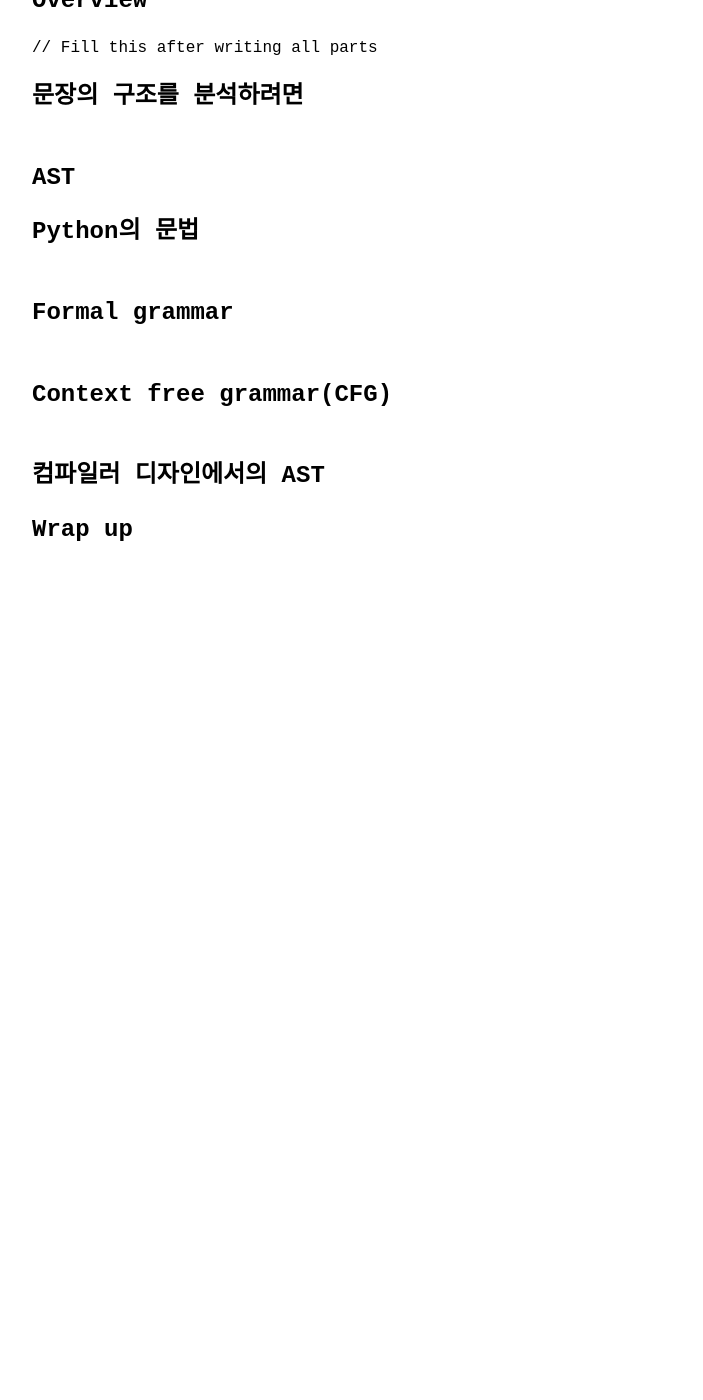
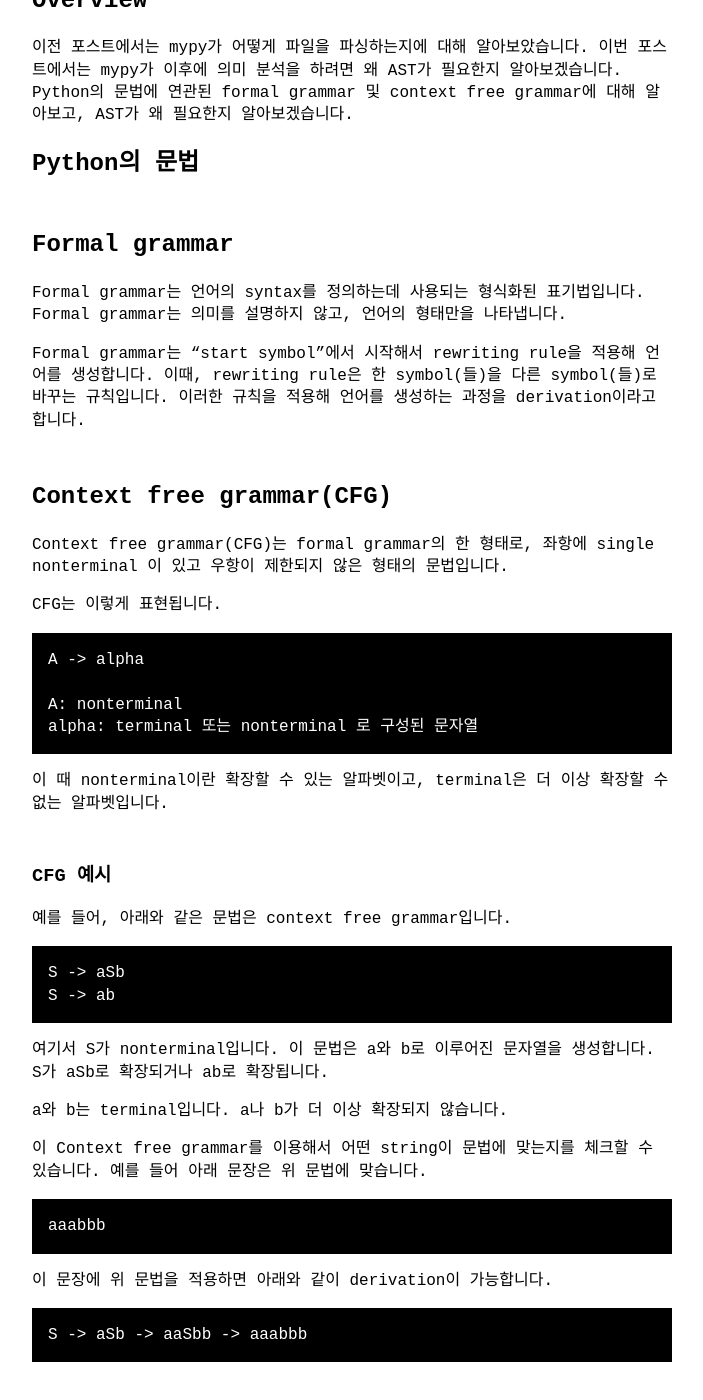
Before and after one commit to yangkyeongmo/yangkyeongmo.github.io, a Jekyll site: the page built from _posts/2023-07-23-mypy-2-1-why-ast.md, in a window 1280 px wide and 1400 px high, scrolled down 563 px. Shown: the whole window, without its empty margins (288-991 px from the left). Built offline with Jekyll 4.4.1, drawn with Linux system fonts in a browser that asks for light colours; our own code applies the rules of GitHub Pages for plain Markdown files; before the commit the page ends 1193 px from its top, so only the background shows below that; some of the changed text lies outside the part shown.

Commit message:
doc(post): 2023-07-23 mypy-2-1
doc(post): 2023-07-23 mypy-2-1

````diff
--- a/_posts/2023-07-23-mypy-2-1-why-ast.md
+++ b/_posts/2023-07-23-mypy-2-1-why-ast.md
@@ -23,18 +23,129 @@ tags: ["python"]
 
 # Overview
 
-// Fill this after writing all parts
-
-# 문장의 구조를 분석하려면
-
-## AST
+이전 포스트에서는 mypy가 어떻게 파일을 파싱하는지에 대해 알아보았습니다.
+이번 포스트에서는 mypy가 이후에 의미 분석을 하려면 왜 AST가 필요한지 알아보겠습니다.
+Python의 문법에 연관된 formal grammar 및 context free grammar에 대해 알아보고, AST가 왜 필요한지 알아보겠습니다.
 
 # Python의 문법
 
 ## Formal grammar
 
+Formal grammar는 언어의 syntax를 정의하는데 사용되는 형식화된 표기법입니다.
+Formal grammar는 의미를 설명하지 않고, 언어의 형태만을 나타냅니다.
+
+Formal grammar는 "start symbol"에서 시작해서 rewriting rule을 적용해 언어를 생성합니다.
+이때, rewriting rule은 한 symbol(들)을 다른 symbol(들)로 바꾸는 규칙입니다.
+이러한 규칙을 적용해 언어를 생성하는 과정을 derivation이라고 합니다.
+
 ## Context free grammar(CFG)
 
-## 컴파일러 디자인에서의 AST
+Context free grammar(CFG)는 formal grammar의 한 형태로, 좌항에 single nonterminal 이 있고 우항이 제한되지 않은 형태의 문법입니다.
+
+CFG는 이렇게 표현됩니다.
+
+```
+A -> alpha
+
+A: nonterminal
+alpha: terminal 또는 nonterminal 로 구성된 문자열
+```
+이 때 nonterminal이란 확장할 수 있는 알파벳이고, terminal은 더 이상 확장할 수 없는 알파벳입니다.
+
+### CFG 예시
+
+예를 들어, 아래와 같은 문법은 context free grammar입니다.
+```
+S -> aSb
+S -> ab
+```
+여기서 S가 nonterminal입니다. 이 문법은 a와 b로 이루어진 문자열을 생성합니다. S가 aSb로 확장되거나 ab로 확장됩니다.
+
+a와 b는 terminal입니다. a나 b가 더 이상 확장되지 않습니다.
+
+이 Context free grammar를 이용해서 어떤 string이 문법에 맞는지를 체크할 수 있습니다.
+예를 들어 아래 문장은 위 문법에 맞습니다.
+```
+aaabbb
+```
+이 문장에 위 문법을 적용하면 아래와 같이 derivation이 가능합니다.
+```
+S -> aSb -> aaSbb -> aaabbb
+```
+
+### Syntax tree
+
+위 derivation 과정을 트리로 표현할 수도 있습니다.
+```
+S
+├── a
+├── S
+│   ├── a
+│   ├── S
+│   │   ├── a
+│   │   └── b
+│   └── b
+└── b
+```
+이 트리는 문장을 생성하는 derivation을 표현합니다. 이 트리를 syntax tree라고 합니다.
+
+### AST
+
+하지만 syntax tree는 괄호나 쉼표같은 컴파일러에게는 필요 없는 내용도 포함합니다.
+이런 내용을 추상화시키고 구조적 의미만 담고있는 트리로 만든 것이 abstract syntax tree입니다.
+
+예를 들어 이런 문장이 있다고 했을 때,
+```python
+def f(a: int, b: int) -> int:
+    return a + b
+```
+Syntax tree를 만든다면 이렇게 표현되겠지만,
+```
+def
+├── f
+├── (
+├── a
+├── :
+├── int
+├── ,
+├── b
+├── :
+├── int
+├── )
+├── ->
+├── int
+├── :
+└── return
+    ├── a
+    ├── +
+    └── b
+```
+
+AST로 표현하면 이렇게 표현됩니다.
+```
+FunctionDef
+├── f
+├── arguments
+│   ├── a
+│   ├── b
+│   └── int
+├── int
+└── Return
+    ├── BinOp
+    │   ├── a
+    │   ├── +
+    │   └── b
+    └── int
+```
+위의 syntax tree에서 def, :, ->, return 같은 것들은 AST에서는 노드로 표현되지 않습니다.
+이렇게 구조만 표현되어있는 트리를 AST라고 합니다.
+
+이렇게 만들어진 AST는 코드의 구조를 표현하므로, AST를 해석한다는 것은 코드의 구조를 해석한다는 것과 거의 동일한 의미입니다.
 
 # Wrap up
+
+이번 포스트에서는 mypy가 AST를 사용하는 이유에 대해 알아보았습니다.
+그렇다면 이 AST로 어떤 일을 할 수 있을까요?
+AST를 어떻게 사용할까요?
+
+다음 포스트([Mypy의 동작 방식: #3 의미 분석](./2023-07-24-mypy-3-semanal.md))에서는 mypy가 AST를 이용해 의미 분석을 하는 방법에 대해 알아보겠습니다.
````
